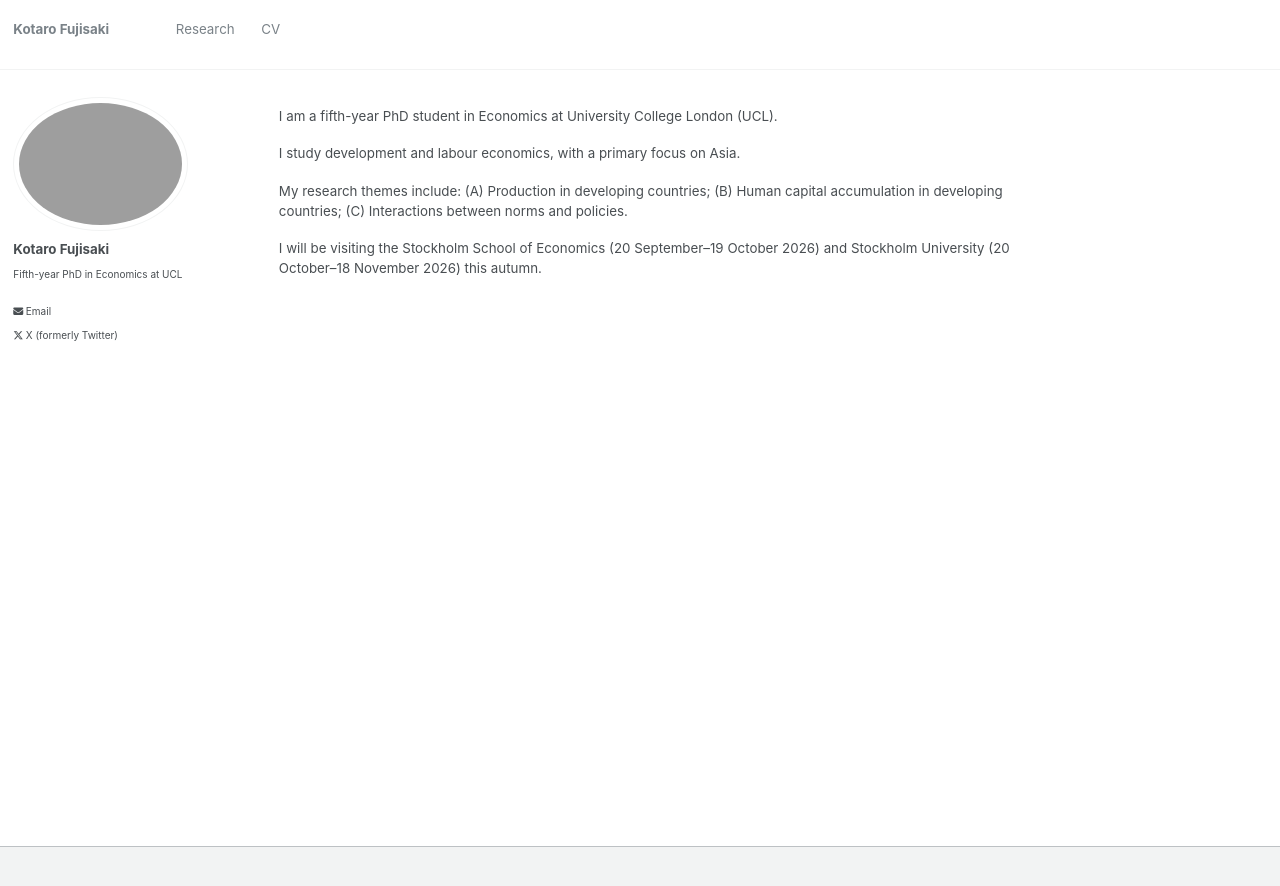
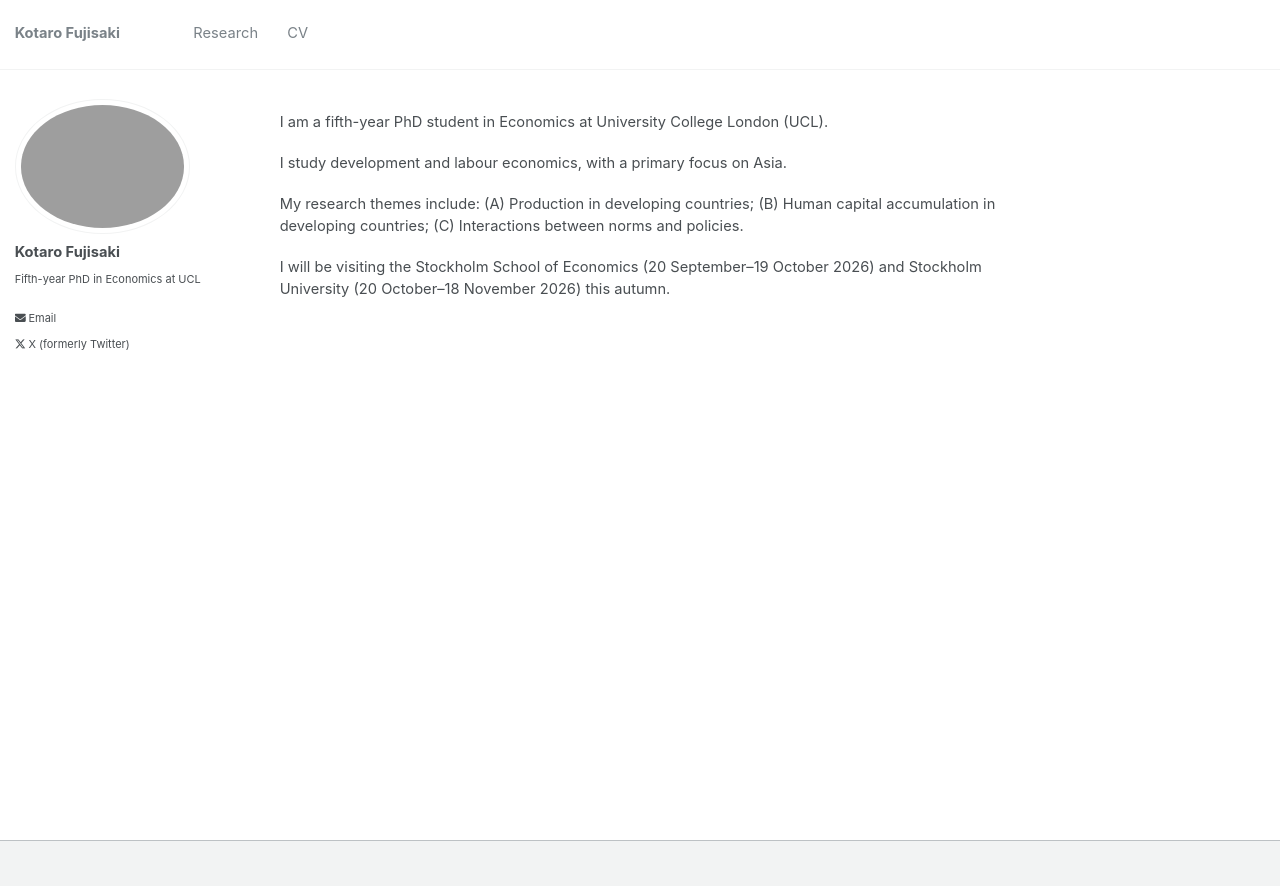
Before and after one commit to Kotaro-Fujisaki/kotaro-fujisaki.github.io, a Jekyll site: the page built from _pages/about.md, in a window 1280 px wide. Shown: the top 886 px of the page. Built offline with Jekyll 4.4.1, drawn with Linux system fonts in a browser that asks for light colours.

Commit message:
Reduce global font size reduction to 1pt
Adjusted the global font size reduction from 2pt to 1pt.

Signed-off-by: Kotaro-Fujisaki <163865887+Kotaro-Fujisaki@users.noreply.github.com>

```diff
--- a/assets/css/main.scss
+++ b/assets/css/main.scss
@@ -42,5 +42,5 @@
 
 /* Site-wide: reduce all font sizes by ~2pt (was only on publications.md) */
 html {
-  font-size: calc(100% - 2pt) !important;
+  font-size: calc(100% - 1pt) !important;
 }
```
